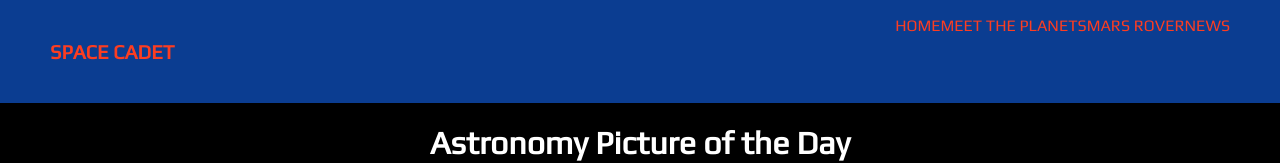
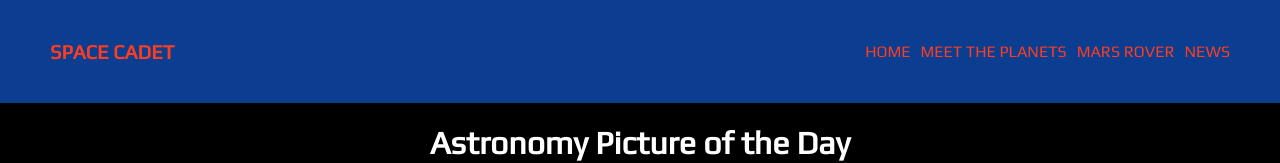
Before and after one commit to mitchelbower1/quick-nasa, an Angular app: page /home in a window 1280 px wide. Shown: the top 163 px of the page. Built offline with nearby package versions, Linux system fonts and the light colour scheme; no server answers.

Commit message:
img sizing

```diff
--- a/src/app/footer/footer.component.css
+++ b/src/app/footer/footer.component.css
@@ -9,6 +9,8 @@ body {
   width: 100%;
   overflow: hidden;
   padding: 10px 0px;
+  background-color: #0b3d91;
+
 }
 
 .card {
@@ -32,6 +34,9 @@ body {
   position: relative;
   display: flex;
   flex-direction: row;
+  animation: ticker 100s linear infinite;
+  background-color: #0b3d91;
+
 }
 
 @keyframes ticker {
@@ -58,8 +63,7 @@ body {
     width: 100%;
   }
 
-  .card {
-  }
+
 
   .headline {
     display: flex;
@@ -77,7 +81,7 @@ body {
     width: 100vw;
     overflow: hidden;
     position: relative;
-    animation: ticker 20s linear infinite;
+    animation: ticker 100s linear infinite;
     background-color: #0b3d91;
   }
 
--- a/src/app/header/header.component.css
+++ b/src/app/header/header.component.css
@@ -18,6 +18,7 @@ body {
   font-family: "Play", sans-serif;
   background-color: #0b3d91;
 }
+
 .header {
   display: flex;
   flex-direction: row;
@@ -32,6 +33,10 @@ h3 {
   align-items: center;
   font-size: 20px;
 }
+.main-nav-item {
+  justify-content: center;
+}
+
 a {
   text-decoration: none;
   color: #fc3d21;
@@ -61,7 +66,6 @@ h1 {
   background-color: #0b3d91;
   font-size: 24px;
   z-index: 99;
-  width: 100vw;
 }
 
 @media only screen and (min-width: 768px) {
@@ -81,10 +85,24 @@ h1 {
     text-decoration: none;
     color: #fc3d21;
   }
+  .main-nav {
+    display: flex;
+    align-items: center;
+  }
+
   .button {
     border-radius: 10px;
     display: initial;
   }
+
+  .main-nav-item {
+    margin-left: 10px;
+  }
+
+  .main-nav-item:first-of-type {
+    margin: 0;
+  }
+
   #dropdown {
     display: none;
   }
--- a/src/app/header/header.component.html
+++ b/src/app/header/header.component.html
@@ -7,10 +7,18 @@
         </p>
       </h3>
       <ul class="main-nav">
-        <a routerLink="/home" class="button">HOME</a>
-        <a routerLink="/planets" class="button">MEET THE PLANETS</a>
-        <a routerLink="/rover" class="button">MARS ROVER</a>
-        <a routerLink="/news" class="button">NEWS </a>
+        <li class="main-nav-item">
+          <a routerLink="/home" class="button">HOME</a>
+        </li>
+        <li class="main-nav-item">
+          <a routerLink="/planets" class="button">MEET THE PLANETS</a>
+        </li>
+        <li class="main-nav-item">
+          <a routerLink="/rover" class="button">MARS ROVER</a>
+        </li>
+        <li class="main-nav-item">
+          <a routerLink="/news" class="button">NEWS </a>
+        </li>
       </ul>
       <button class="mobile" (click)="toggle()">
         <i class="fas fa-bars"></i>
--- a/src/app/planets/planets.component.css
+++ b/src/app/planets/planets.component.css
@@ -15,6 +15,16 @@ h2 {
   justify-content: center;
   margin-top: 0;
   padding-top: 15px;
+  font-size: 52px;
+}
+
+h4 {
+  color: white;
+  display: flex;
+  justify-content: center;
+  margin-top: 0;
+  padding-top: 15px;
+  font-size: 38px;
 }
 
 .planet-container {
@@ -68,7 +78,6 @@ p {
   main {
     display: flex;
     flex-direction: column;
-    justify-content: center;
     align-items: center;
   }
 
@@ -78,8 +87,8 @@ p {
     font-family: "play";
   }
 
-  section {
-    background: url("/assets/solar-system.jpg") no-repeat center fixed;
+  .main {
+    background: url("/assets/starryBg.jpg") no-repeat center fixed;
     -webkit-background-size: cover;
     -moz-background-size: cover;
     -o-background-size: cover;
@@ -94,9 +103,10 @@ p {
   }
   .planet-container {
     display: flex;
+    justify-content: center;
   }
 
   .planets {
-    max-width: calc(99.9% / 8);
+    max-width: calc(99.9% / 5);
   }
 }
--- a/src/app/planets/planets.component.html
+++ b/src/app/planets/planets.component.html
@@ -1,9 +1,16 @@
 <app-header></app-header>
 <main class="main">
   <h2 class="header">MEET THE PLANETS</h2>
+  <h4>CLICK THE PLANETS TO FIND OUT MORE</h4>
   <div class="planet-container">
     <!-- <div *ngFor="let planet of planets; index as i" class="planets"> -->
-      <img *ngFor="let planet of planets; index as i" class="planets" src="{{ planet.image }}" alt="" (click)="showPlanetInfo(i)" />
+    <img
+      *ngFor="let planet of planets; index as i"
+      class="planets"
+      src="{{ planet.image }}"
+      alt=""
+      (click)="showPlanetInfo(i)"
+    />
     <!-- </div> -->
     <div class="modal" [ngClass]="{ show: showModal }">
       <div class="modal-content">
--- a/src/app/rover/rover.component.css
+++ b/src/app/rover/rover.component.css
@@ -7,13 +7,11 @@
   height: 100%;
   width: 100%;
   margin-bottom: 0px;
-}
-
-main {
   display: flex;
   flex-direction: column;
   justify-content: center;
   align-items: center;
+  min-height: 100vh;
 }
 
 h1 {
--- a/src/styles.css
+++ b/src/styles.css
@@ -5,3 +5,7 @@ body {
   background-color: black;
 
 }
+ul{
+  list-style: none;
+  margin: 0;
+}
```
